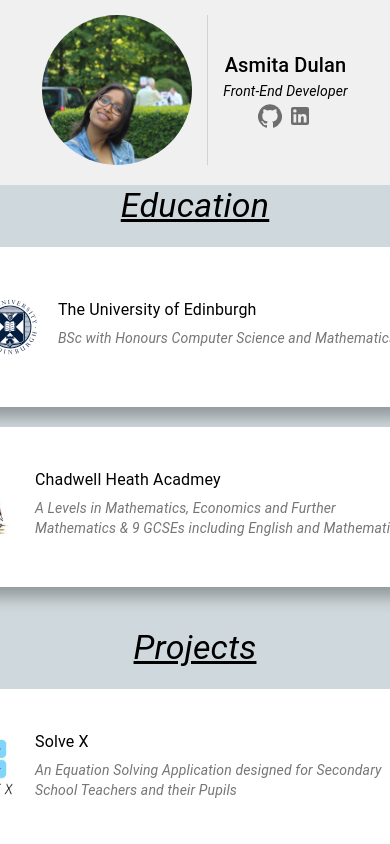
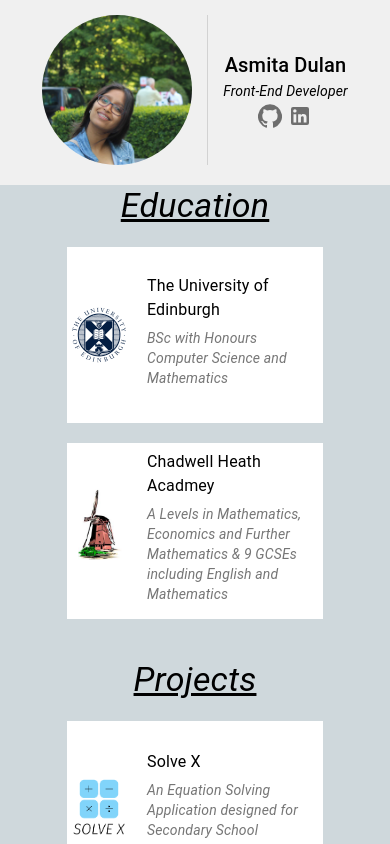
Before and after one commit to aadulan/aadulan.github.io, a React (Create React App) app: page / in a window 390 px wide. Built offline with nearby package versions, Linux system fonts and the light colour scheme.

Commit message:
change styles to make responsive

```diff
--- a/src/styles.css
+++ b/src/styles.css
@@ -62,6 +62,40 @@ div#root {
   box-shadow: 0px 10px 50px -10px rgba(0, 0, 0, 0.2);
 }
 
+@media only screen and (min-width: 300px) {
+  .card {
+    width: 16rem;
+    height: 11rem ;
+    /* /* background-color: transparent; */
+    background: #ffffff;
+    /* border-radius: 5px; */
+    background-position: center center;
+    box-shadow: 5px 15px 15px -5px rgba(0, 0, 0, 0.3);
+    transition: box-shadow 0.7s;
+    will-change: transform;
+    /* border: 8px solid white; */
+    margin: 20px;
+  }
+}
+
+
+@media only screen and (min-width: 400px) {
+  .card {
+    width: 22rem;
+    height: 10rem ;
+    /* /* background-color: transparent; */
+    background: #ffffff;
+    /* border-radius: 5px; */
+    background-position: center center;
+    box-shadow: 5px 15px 15px -5px rgba(0, 0, 0, 0.3);
+    transition: box-shadow 0.7s;
+    will-change: transform;
+    /* border: 8px solid white; */
+    margin: 20px;
+  }
+}
+
+@media only screen and (min-width: 600px) {
   .card {
     width: 30rem;
     /* /* width: 30em; */
@@ -76,6 +110,11 @@ div#root {
     /* border: 8px solid white; */
     margin: 20px;
   }
+
+}
+
+
+
 
 .card:hover {
   box-shadow: 5px 25px 25px -20px rgba(0, 0, 0, 0.6);
```
Lines whose indentation alone changed are shown as unchanged.
